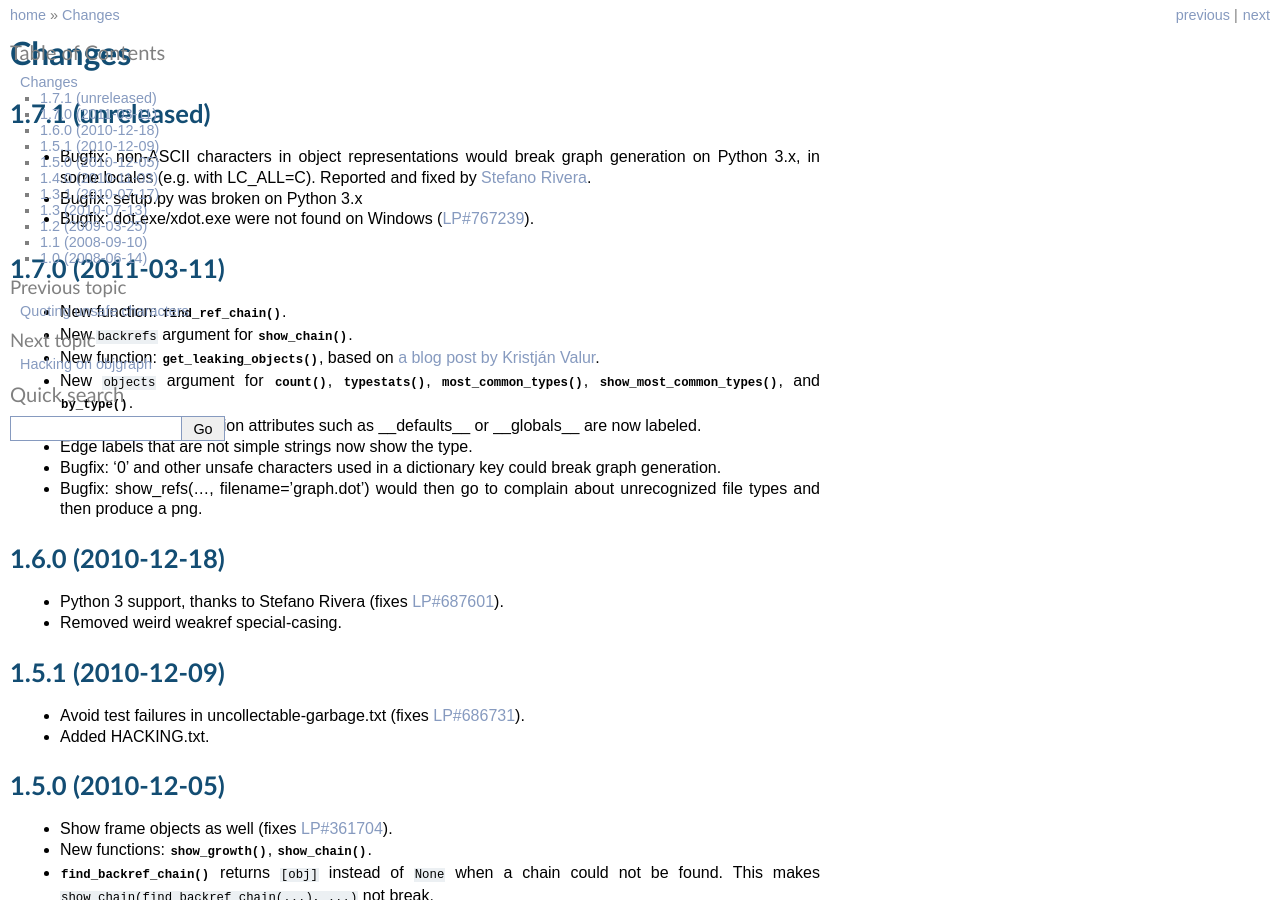
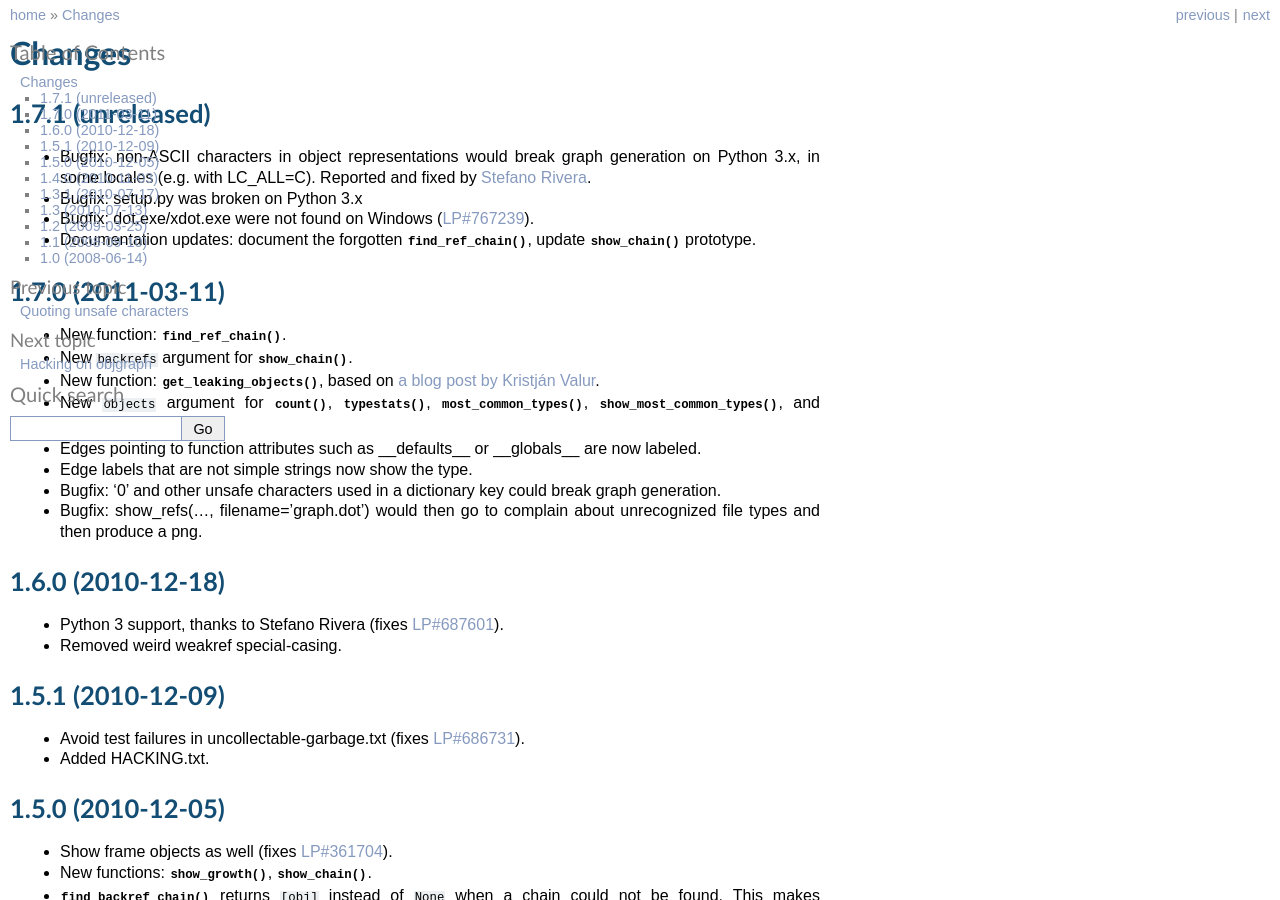
Before and after one commit to mgedmin/objgraph, a Sphinx documentation site: the page built from docs/CHANGES.txt, in a window 1280 px wide and 900 px high. Built offline with Sphinx 7.4.7, drawn with Linux system fonts in a browser that asks for light colours.

Commit message:
Document find_ref_chain, update show_chain prototype in docs.

```diff
--- a/CHANGES.txt
+++ b/CHANGES.txt
@@ -14,6 +14,9 @@
 
 - Bugfix: dot.exe/xdot.exe were not found on Windows (`LP#767239
   <http://launchpad.net/bugs/767239>`_).
+
+- Documentation updates: document the forgotten :func:`find_ref_chain`,
+  update :func:`show_chain` prototype.
 
 
 1.7.0 (2011-03-11)
--- a/docs/objgraph.txt
+++ b/docs/objgraph.txt
@@ -33,9 +33,11 @@
 Traversing and Displaying Object Graphs
 ---------------------------------------
 
+.. autofunction:: find_ref_chain(obj, predicate[, max_depth=20, extra_ignore=()])
+
 .. autofunction:: find_backref_chain(obj, predicate[, max_depth=20, extra_ignore=()])
 
-.. autofunction:: show_chain
+.. autofunction:: show_chain(chain[, ..., highlight=None, filename=None, extra_info=None, refcounts=False])
 
 .. autofunction:: show_backrefs(objs[, max_depth=3, extra_ignore=(), filter=None, too_many=10, highlight=None, filename=None, extra_info=None, refcounts=False])
 
```
